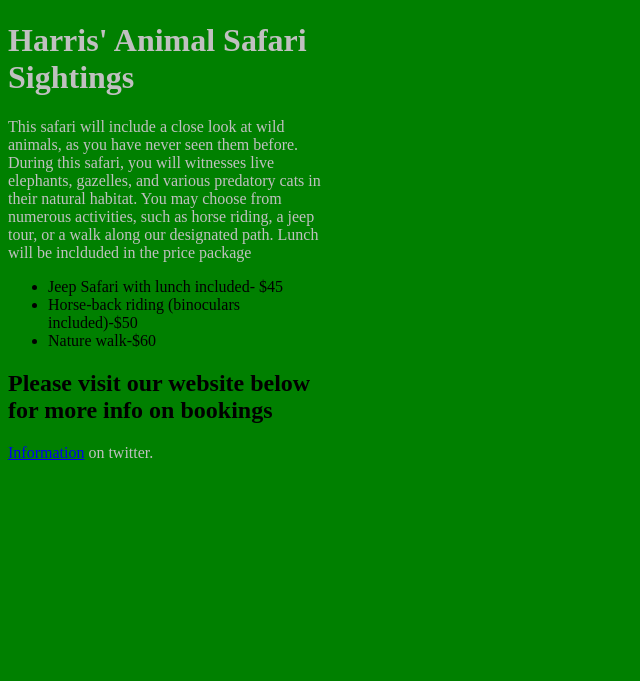
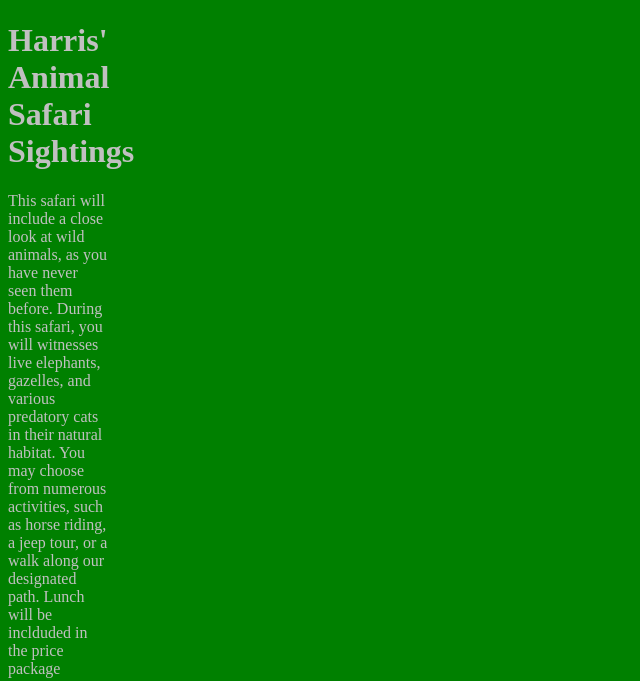
Before and after one commit to siddiquih/siddiquih.github.io, a plain HTML site: page unit_1/index.html in a window 1280 px wide. Shown: the part 311-992 px from the top of the page, without its empty margins (0-640 px from the left). Before the commit the page ends 800 px from the top, so only its background shows below. Drawn offline with Linux system fonts and the light colour scheme.

Commit message:
resize again

```diff
--- a/unit_1/css/style.css
+++ b/unit_1/css/style.css
@@ -1,6 +1,6 @@
 body {
 	background-color: green;
-	width: 25%;
+	width: 100px;
 }
 
 h1, p {
```
